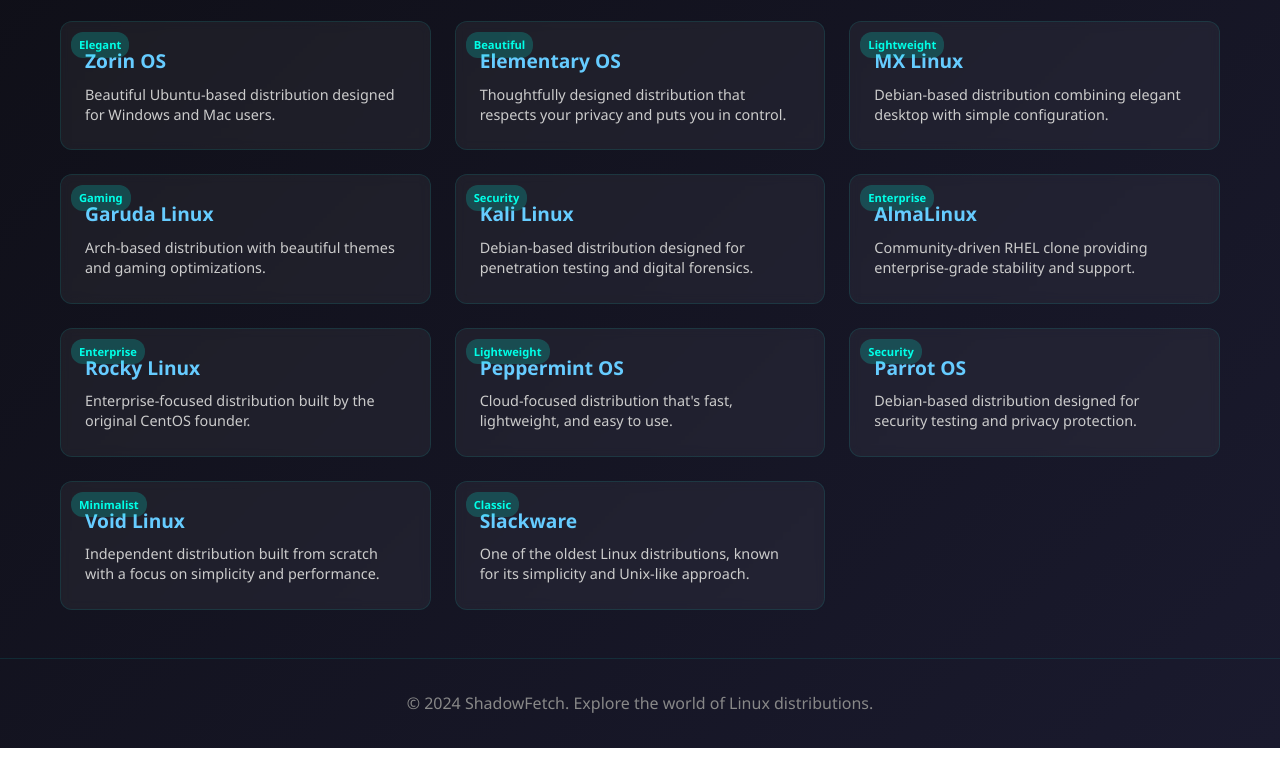
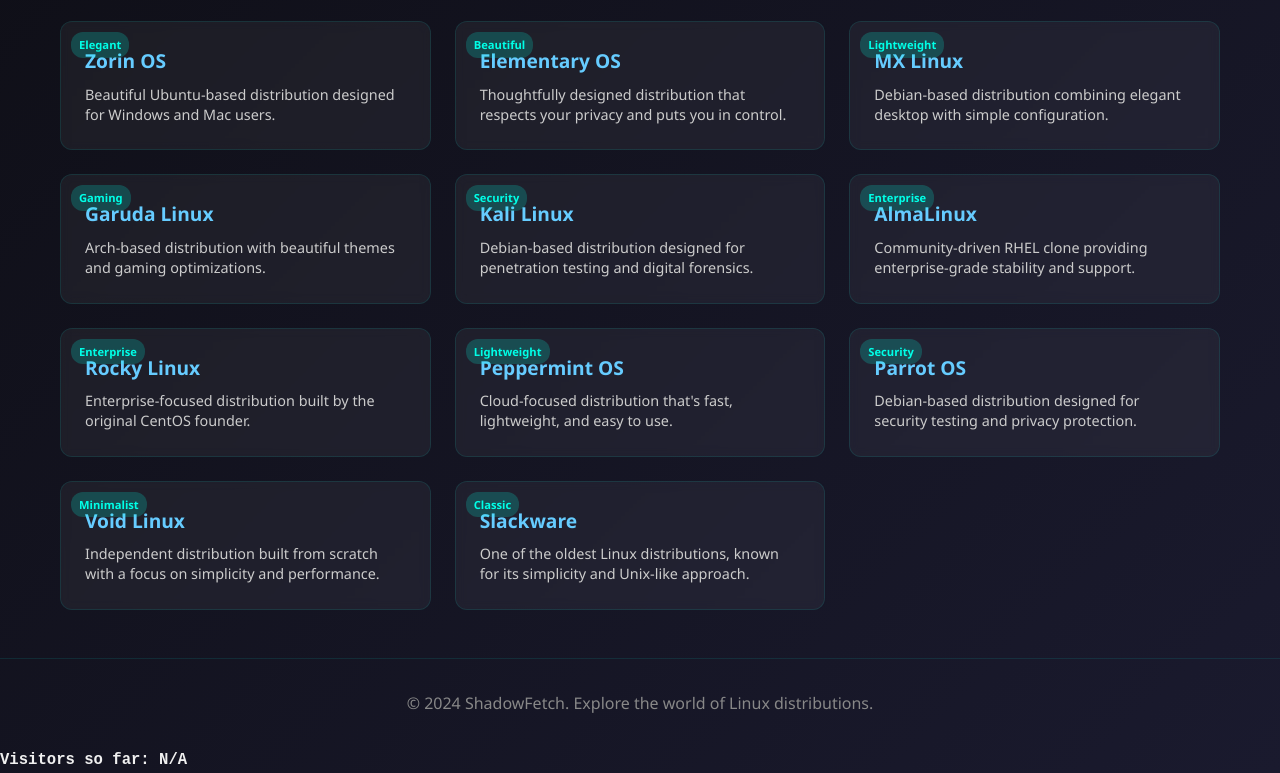
Before and after one commit to Realbobcorbin/Shadowfetch, a plain HTML site: page index.html in a window 1280 px wide. Shown: the part 870-1643 px from the top of the page. Before the commit the page ends 1618 px from the top, so only its background shows below. Drawn offline with Linux system fonts and the light colour scheme; no server answers.

Commit message:
Update index.html

```diff
--- a/index.html
+++ b/index.html
@@ -370,5 +370,20 @@
       });
     });
   </script>
+  <div style="font-family: monospace; font-weight: bold; font-size: 1.2em;">
+  Visitors so far: <span id="visitor-count">Loading...</span>
+</div>
+
+<script>
+  fetch('https://api.countapi.xyz/hit/shadowfetch.com/visitor_count')
+    .then(response => response.json())
+    .then(data => {
+      document.getElementById('visitor-count').textContent = data.value;
+    })
+    .catch(() => {
+      document.getElementById('visitor-count').textContent = 'N/A';
+    });
+</script>
+
 </body>
 </html>
```
